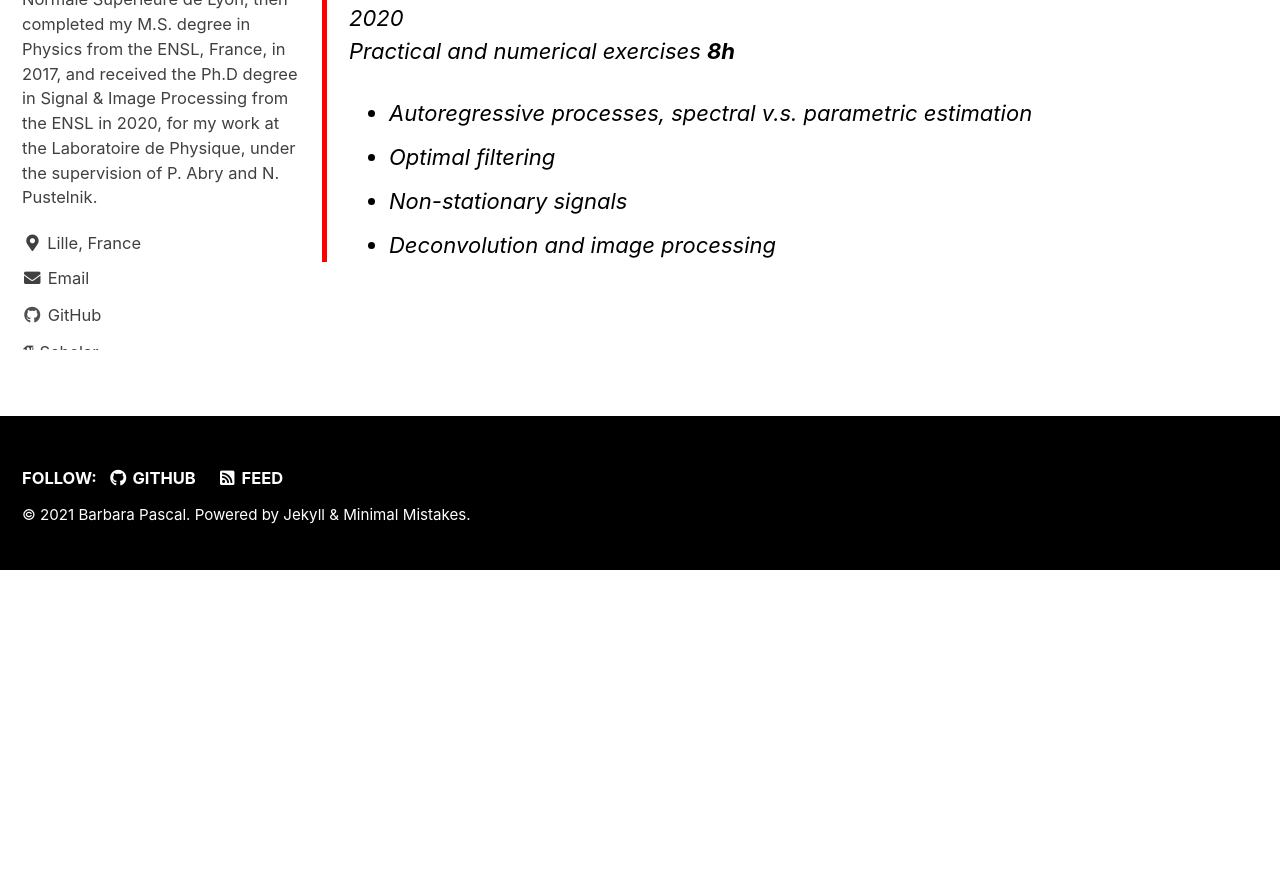
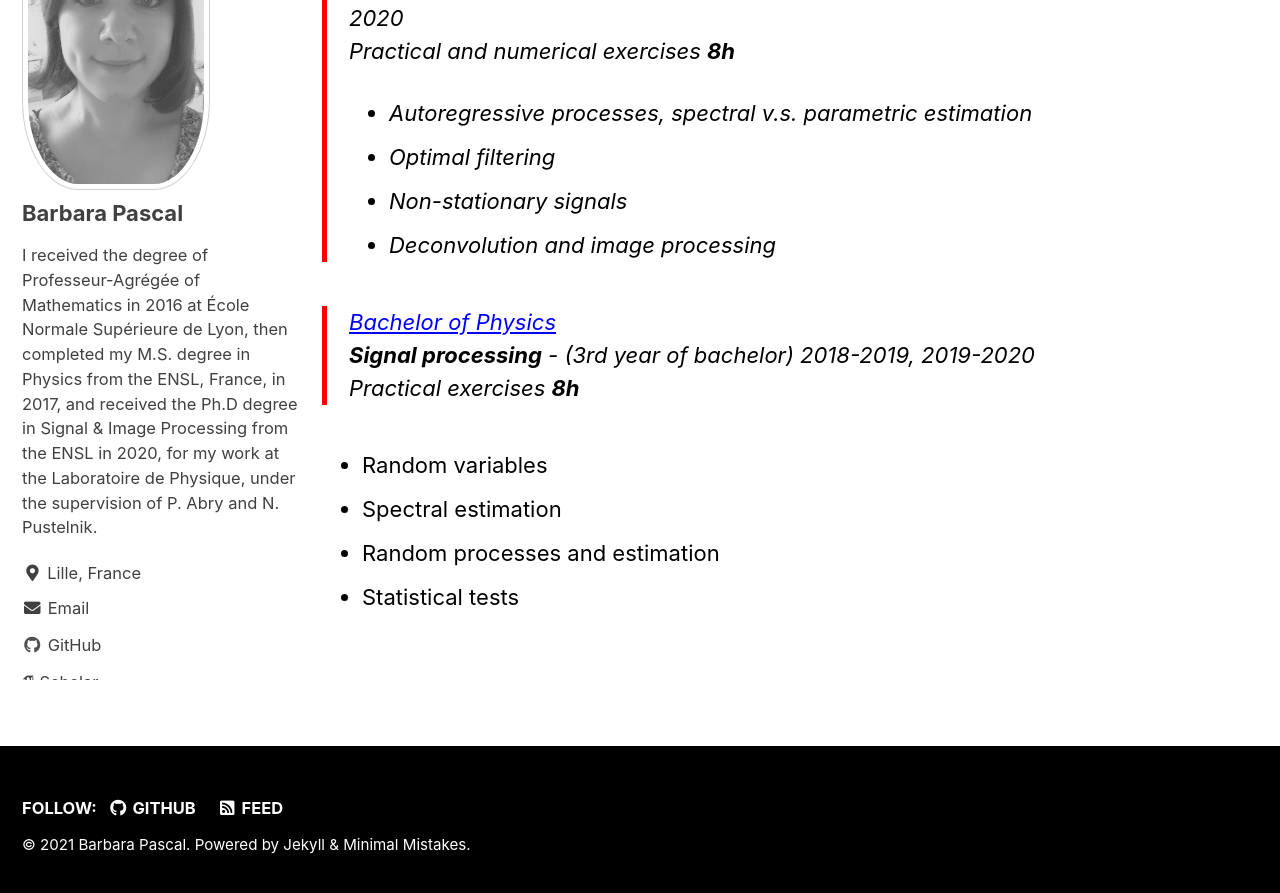
Before and after one commit to bpascal-fr/bpascal-fr.github.io, a Jekyll site: the page built from _pages/teaching.md, in a window 1280 px wide and 900 px high, scrolled down 846 px. Shown: the top 893 px of the window. Built offline with Jekyll 4.4.1, drawn with Linux system fonts in a browser that asks for light colours; cached includes are drawn as plain includes; nearby versions of some CDN libraries; some web fonts are replaced; before the commit the page ends 1416 px from its top, so only the background shows below that.

Commit message:
complete teaching

```diff
--- a/_pages/teaching.md
+++ b/_pages/teaching.md
@@ -28,3 +28,12 @@ Practical and numerical exercises **8h**
 * Optimal filtering
 * Non-stationary signals
 * Deconvolution and image processing
+
+> [Bachelor of Physics](http://www.ens-lyon.fr/MasterSDM/fr/licence-3)
+**Signal processing** - (3rd year of bachelor) *2018-2019, 2019-2020*
+Practical exercises **8h**
+
+* Random variables
+* Spectral estimation
+* Random processes and estimation
+* Statistical tests
```
